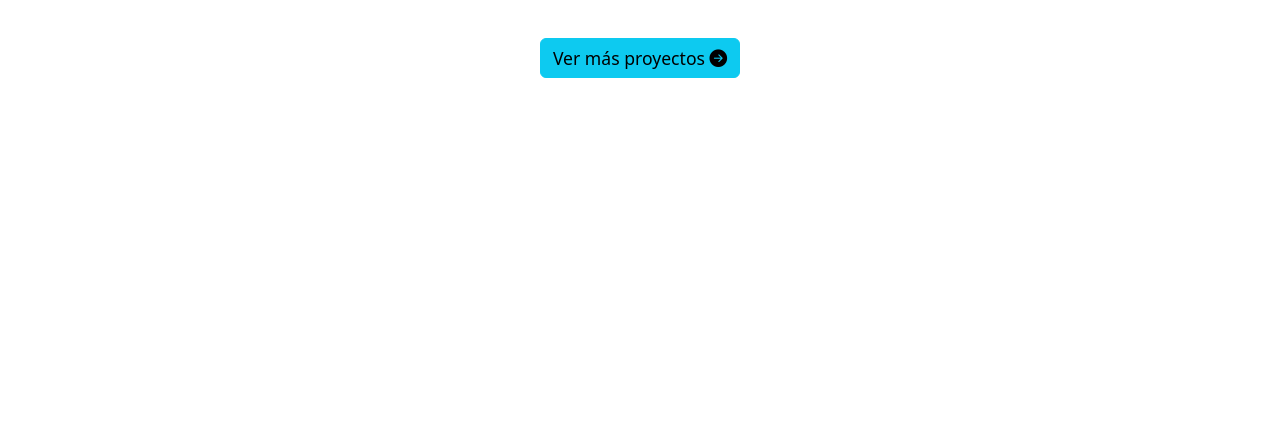
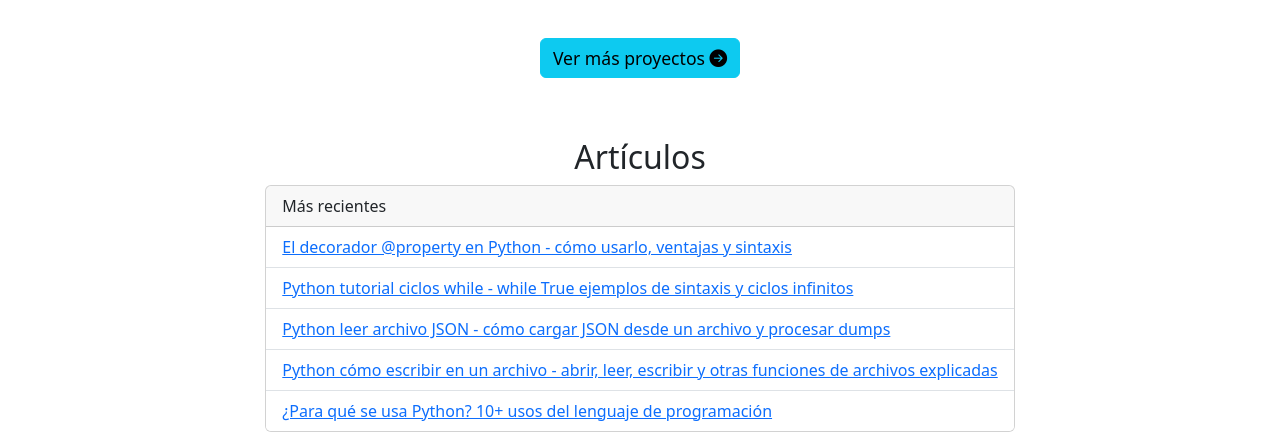
Before and after one commit to burgosha/portafolio-adaptable-bootstrap, a plain HTML site: page index.html in a window 1280 px wide. Shown: the part 2575-3007 px from the top of the page. Before the commit the page ends 2713 px from the top, so only its background shows below. Drawn offline with nearby package versions, Linux system fonts and the light colour scheme; a web font is replaced by a local one.

Commit message:
Articles section

```diff
--- a/index.html
+++ b/index.html
@@ -198,7 +198,22 @@
         </div>
       </div>
       <a href="https://github.com/burgosha" target="_blank" rel="noopener noreferrer"><button type="button" class="btn btn-info">Ver más proyectos <i class="bi bi-arrow-right-circle-fill"></i></button></a>
-
+    </section>
+    <!-- Articulos -->
+    <section class="articulos justify-content-start">
+      <h2>Artículos</h2>
+      <div class="card">
+        <div class="card-header">
+          Más recientes
+        </div>
+        <ul class="list-group list-group-flush">
+          <li class="list-group-item"><a href="https://github.com/burgosha" target="_blank">El decorador @property en Python - cómo usarlo, ventajas y sintaxis</a></li>
+          <li class="list-group-item"><a href="https://github.com/burgosha" target="_blank">Python tutorial ciclos while - while True ejemplos de sintaxis y ciclos infinitos</a></li>
+          <li class="list-group-item"><a href="https://github.com/burgosha" target="_blank">Python leer archivo JSON - cómo cargar JSON desde un archivo y procesar dumps</a></li>
+          <li class="list-group-item"><a href="https://github.com/burgosha" target="_blank">Python cómo escribir en un archivo - abrir, leer, escribir y otras funciones de archivos explicadas</a></li>
+          <li class="list-group-item"><a href="https://github.com/burgosha" target="_blank">¿Para qué se usa Python? 10+ usos del lenguaje de programación</a></li>
+        </ul>
+      </div>
     </section>
     <!-- Bootstrap Script -->
     <script src="https://cdn.jsdelivr.net/npm/bootstrap@5.3.0-alpha1/dist/js/bootstrap.bundle.min.js" integrity="sha384-w76AqPfDkMBDXo30jS1Sgez6pr3x5MlQ1ZAGC+nuZB+EYdgRZgiwxhTBTkF7CXvN" crossorigin="anonymous"></script>
```
